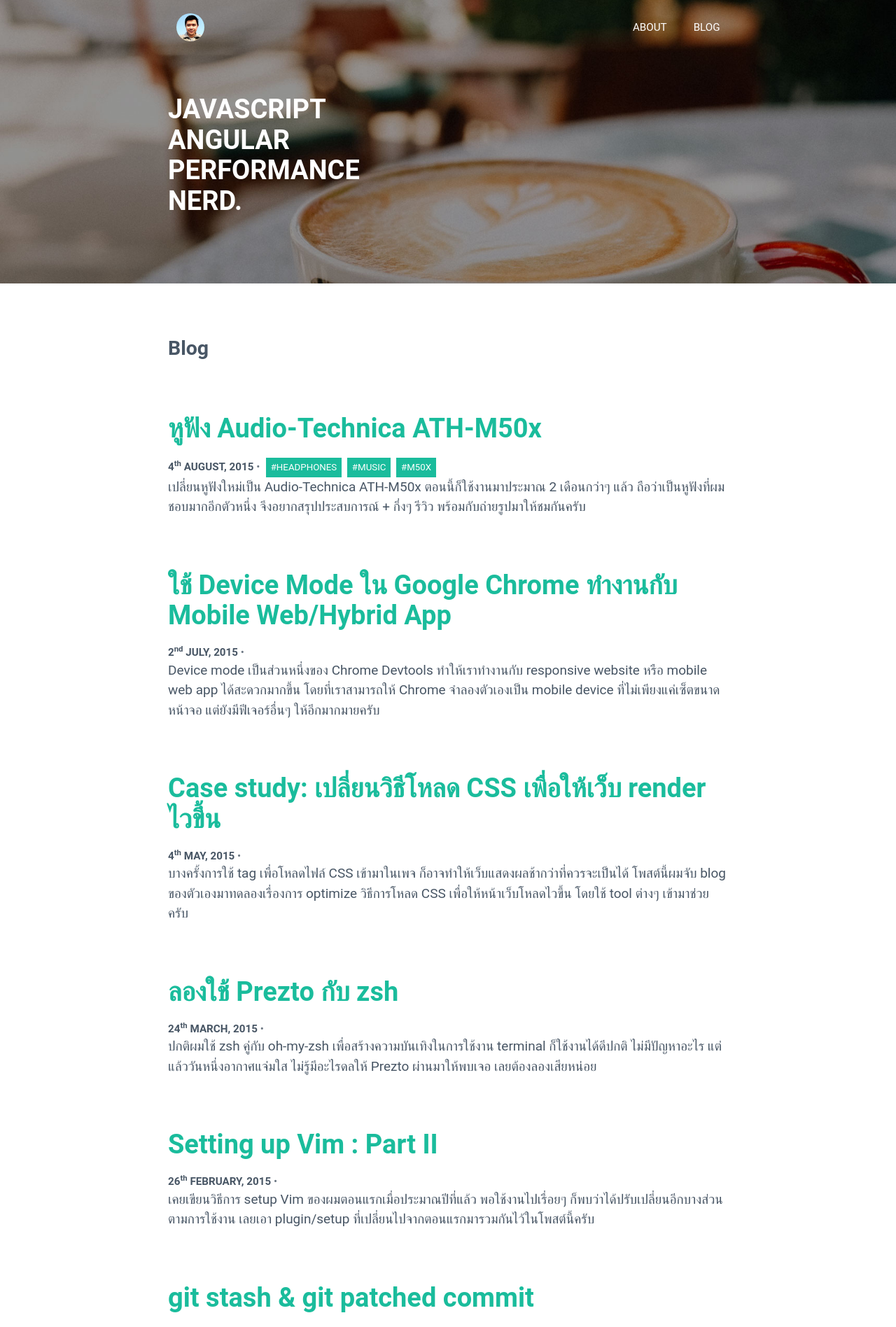
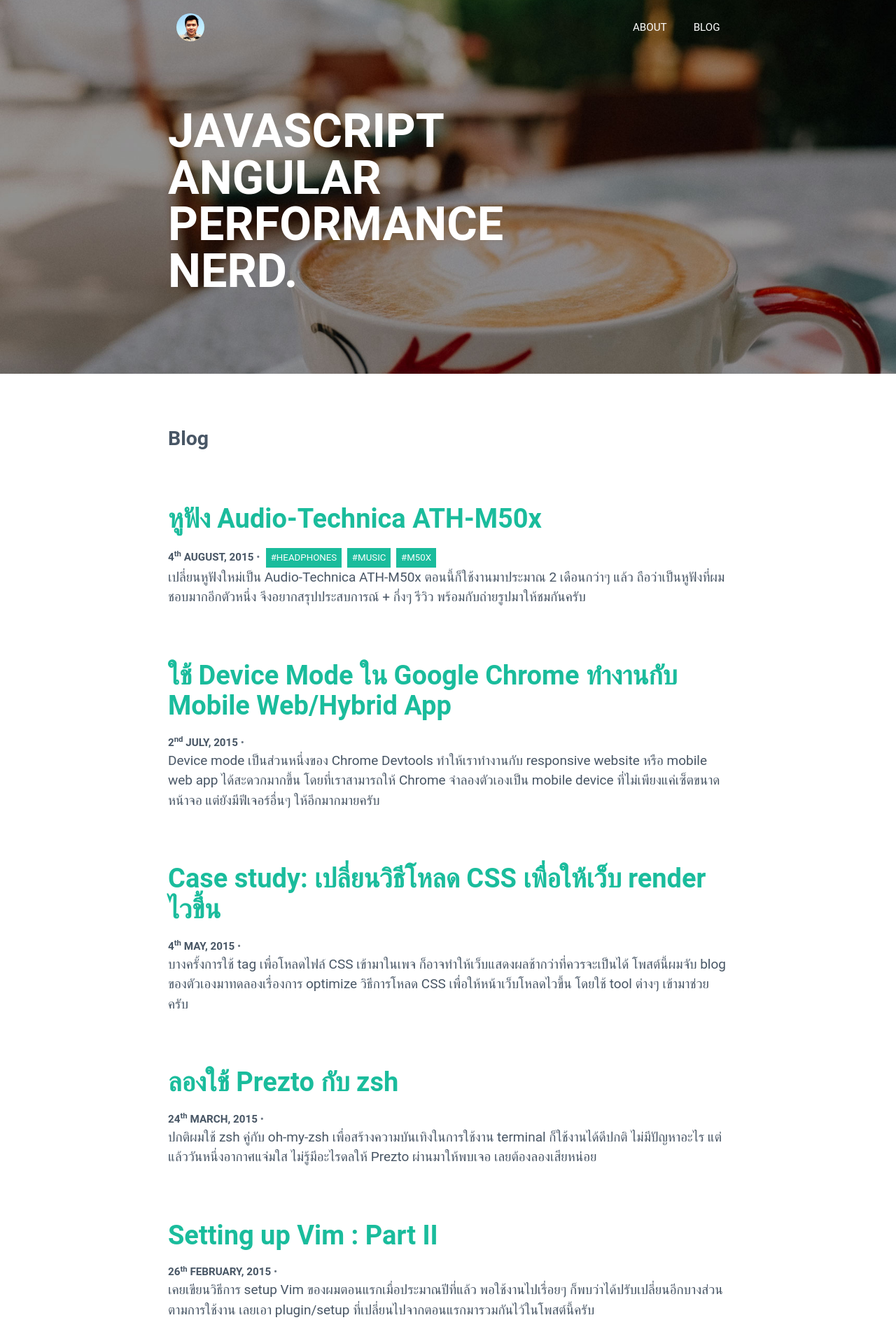
Before and after one commit to armno/armno.github.io, a Jekyll site: the page built from index.html, in a window 1280 px wide. Shown: the top 1896 px of the page at 70% size. Built offline with Jekyll 4.4.1, drawn with Linux system fonts in a browser that asks for light colours; the list of posts is cut into pages by our own code.

Commit message:
fix container size of home intro text

```diff
--- a/css/main.scss
+++ b/css/main.scss
@@ -213,6 +213,7 @@ pre > code {
 
   @media only screen and (min-width: 1101px) {
     background-image: url('/img/bg-coffee-xlarge.jpg');
+    padding-bottom: 5rem;
   }
 }
 
@@ -264,3 +265,15 @@ pre > code {
   margin-left: auto;
   margin-right: auto;
 }
+
+.home-intro-text {
+
+  @media only screen and (min-width: 600px) and (max-width: 1100px) {
+    font-size: 2.7rem;
+  }
+  @media only screen and (min-width: 1101px) {
+    font-size: 3.5rem;
+    margin-top: 5rem;
+    line-height: 1;
+  }
+}
--- a/index.html
+++ b/index.html
@@ -20,8 +20,8 @@ layout: default
     </ul>
   </nav>
 
-  <div class="home-intro">
-    <h1>
+  <div class="home-intro container">
+    <h1 class="home-intro-text">
       JavaScript
       <br>
       Angular
```
